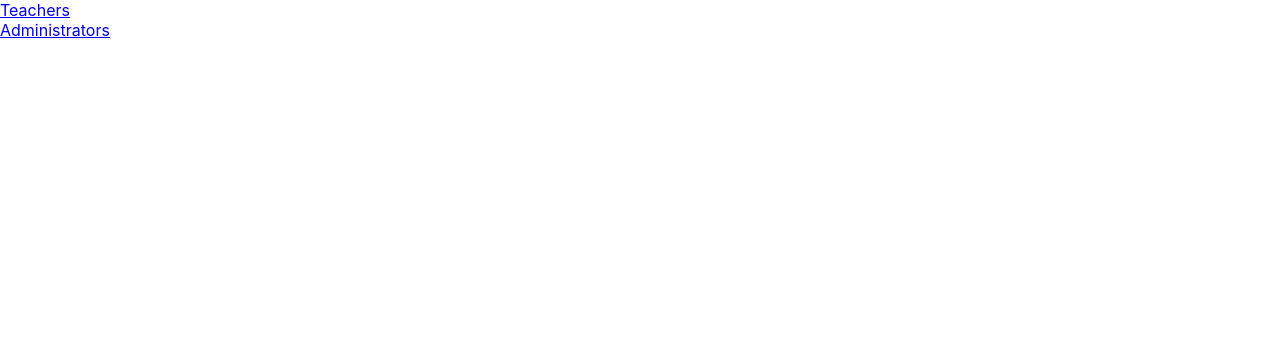
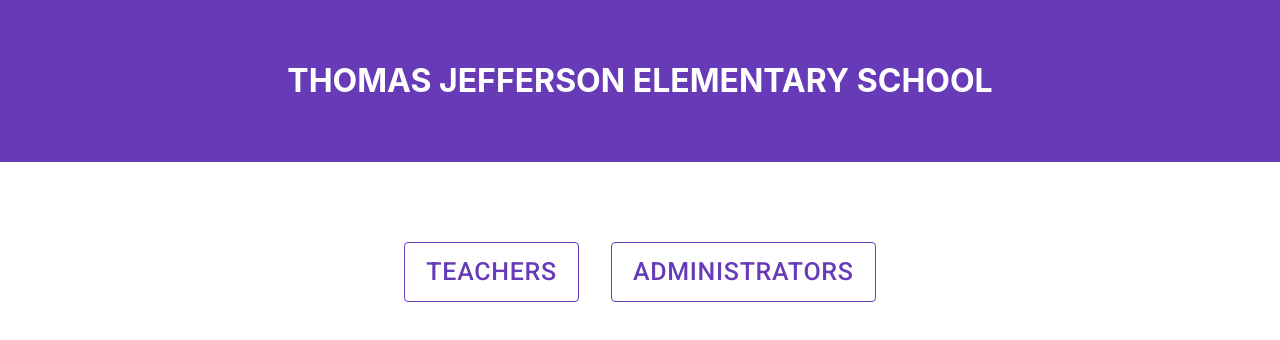
Before and after one commit to jessielu03/Thomas-Jefferson-Elementary-School, a React (Create React App) app in the folder tjes-app/: page / in a window 1280 px wide. Shown: the top 340 px of the page. Built offline with nearby package versions, Linux system fonts and the light colour scheme.

Commit message:
added mui headers and home page

```diff
--- a/tjes-app/src/App.js
+++ b/tjes-app/src/App.js
@@ -1,15 +1,49 @@
 import './App.css';
 import React from "react";
 import {Link} from "react-router-dom";
+import {headerStyle, container, tabStyle, purpleFont, purpleFont2} from './Components/pagescss.js';
+import Button from '@mui/material/Button';
+import Grid from '@mui/material/Grid';
 
 function App() {
   return (
-    <div>
-      <nav>
-        <Link to='/teacher'>Teachers</Link>
+    <div style ={container}>
+      <div style={headerStyle}>
         <br></br>
-        <Link to='/administrator'>Administrators</Link>
-      </nav>
+        <br></br>
+        <h1>THOMAS JEFFERSON ELEMENTARY SCHOOL</h1>
+        <br></br>
+        <br></br>
+      </div>
+      <br></br>
+      <br></br>
+      <br></br>
+      <br></br>
+      <Grid container spacing={4}>
+      <Grid item xs><p fullWidth>    </p></Grid>
+      <Grid item xs><p fullWidth>    </p></Grid>
+        <Grid item xs>
+          <Link to='/teacher'>
+          <Button
+            variant='outlined'
+            size='large'
+            style= {{fontSize:'25px'}}
+            sx={{ color: '#673AB7', borderColor: '#673AB7' }}>Teachers
+          </Button></Link>
+        </Grid>
+        <Grid item xs>
+          <Link to='/administrator'>
+          <Button
+            variant='outlined'
+            size= 'large'
+            style= {{fontSize:'25px'}}
+            sx={{ color: '#673AB7', borderColor: '#673AB7' }}>Administrators
+          </Button></Link>
+        </Grid>
+        <Grid item xs><p fullWidth>    </p></Grid>
+        <Grid item xs><p fullWidth>    </p></Grid>
+      </Grid>
+
     </div>
   );
 }
--- a/tjes-app/src/Components/AdminClassPage.js
+++ b/tjes-app/src/Components/AdminClassPage.js
@@ -7,7 +7,13 @@ import Tab from '@mui/material/Tab';
 import db from '../database';
 import { useLocation } from 'react-router-dom';
 import { updateDoc,doc,getDoc,collection, getDocs, increment } from 'firebase/firestore';
-import {headerStyle,container} from './pagescss.js';
+import {headerStyle, container, tabStyle} from './pagescss.js';
+import SchoolIcon from '@mui/icons-material/School';
+import HomeIcon from '@mui/icons-material/Home';
+import EventIcon from '@mui/icons-material/Event';
+import SpeedIcon from '@mui/icons-material/Speed';
+
+
 function AdminClassPage(props){
     // Props include whatever came from the data base
     const location = useLocation();
@@ -17,7 +23,6 @@ function AdminClassPage(props){
     const id = location.state?.classID;
     const [thisClass, setClass] = useState([])
     const [classList, setClassList] = useState([]);
-    const gradeName = className.charAt(0);
 
     useEffect(() => {
         // const classes = [];
@@ -58,13 +63,20 @@ function AdminClassPage(props){
         <div style ={container}>
             {/* {props.location.state.classN} */}
             <div style={headerStyle}>
-            <h1> Class {className}'s admin page</h1>
-            <Tabs centered>
-                <Tab label="Home" href="/Administrator" />
-                <Tab label="Student Directory" href="./StudentDirectory" />
-                <Tab label="Teacher Directory" href="./TeacherDirectory" />
-            </Tabs>
+                <br></br>
+                <br></br>
+                <h1>CLASS{className}'S CLASS PAGE</h1>
+                <br></br>
+                <Tabs centered>
+                    <Tab style={tabStyle} label={<><HomeIcon />Home</>} href="/" />
+                    <Tab style={tabStyle} label={<><EventIcon />Calendar</>} href="/" />
+                    <Tab style={tabStyle} label={<><SpeedIcon />Admin Dashboard</>} href="/administrator" />
+                    <Tab style={tabStyle} label={<><SchoolIcon />Student Directory</>} href="./StudentDirectory" />
+                    <Tab style={tabStyle} label={<><SchoolIcon />Teacher Directory</>} href="./TeacherDirectory" />
+                </Tabs>
+                <br></br>
             </div>
+
             <div>
             <Grid container spacing={3}>
             <Grid item xs>
--- a/tjes-app/src/Components/Administrator.js
+++ b/tjes-app/src/Components/Administrator.js
@@ -10,14 +10,13 @@ import EventIcon from '@mui/icons-material/Event';
 import { getFirestore, collection, addDoc, doc, getDocs, updateDoc, increment } from "firebase/firestore";
 import Tabs from '@mui/material/Tabs';
 import Tab from '@mui/material/Tab';
-import { common } from '@mui/material/colors';
+import {headerStyle, container, tabStyle} from './pagescss.js';
 import TextField from '@mui/material/TextField';
 import Grid from '@mui/material/Grid';
-import Box from '@mui/material/Box';
 import InputLabel from '@mui/material/InputLabel';
 import MenuItem from '@mui/material/MenuItem';
 import FormControl from '@mui/material/FormControl';
-import Select, { SelectChangeEvent } from '@mui/material/Select';
+import Select from '@mui/material/Select';
 
 function Administrator() {
 
@@ -32,7 +31,7 @@ function Administrator() {
     getDocs(collection(db, "Classes"))
     .then((allClasses) => {
       allClasses.forEach((c) => classes.push({ id: c.id, ...c.data() }))
-      classes.sort()  // TODO
+      classes.sort((a, b) => (a.name > b.name) ? 1 : -1)  // TODO
       setClassList(classes)
     })
     const teachers = []
@@ -54,27 +53,10 @@ function Administrator() {
     }
     addDoc(collection(db, "Classes"), newClass) // add the new response
     .then((docRef) => {
-      setClassList([...classList, {id: docRef.id, ...newClass}])  // update the state variable
+      setClassList([...classList, {id: docRef.id, ...newClass}]);
     })
     .catch((e) => console.error(e))
   }
-
-  const headerStyle = {
-    backgroundColor:"#673AB7",
-    color: common.white,
-    alignItems:"center",
-    justifyContent:'center',
-  }
-  const container ={
-      display:"flex",
-      flexGrow:'1',
-      flexDirection: 'column',
-      textAlign: 'center'
-  }
-  const tabStyle = {
-    color: common.white,
-    textDecoration: 'none'
-  };
 
   return(
     <div style ={container}>
@@ -99,7 +81,7 @@ function Administrator() {
         <Grid item xs><p fullWidth>    </p></Grid>
         <Grid item xs><p fullWidth>    </p></Grid>
         <Grid item xs><p fullWidth>    </p></Grid>
-        <Grid item xs><p fullWidth>New Class: </p></Grid>
+        <Grid item xs><p fullWidth><b>Add a class: </b></p></Grid>
         <Grid item xs>
             <TextField fullWidth
               id="standard-basic"
@@ -126,7 +108,8 @@ function Administrator() {
           </FormControl>
         </Grid>
         <Grid item xs><Button onClick={addClass}
-          sx={{ color: 'white', backgroundColor: '#673AB7' }}>Add</Button></Grid>
+          sx={{ color: 'white', backgroundColor: '#673AB7' }}
+          >Add</Button></Grid>
         <Grid item xs><p fullWidth>    </p></Grid>
         <Grid item xs><p fullWidth>    </p></Grid>
         <Grid item xs><p fullWidth>    </p></Grid>
@@ -145,7 +128,8 @@ function Administrator() {
 
           <Button
           variant='outlined'
-          sx={{ color: 'purple', borderColor: 'purple' }}>Grade {c.name}</Button>
+          sx={{ color: '#673AB7', borderColor: '#673AB7' }}>Grade {c.name}</Button>
+
         </Link>)
       }
     </div>
--- a/tjes-app/src/Components/StudentDirectory.js
+++ b/tjes-app/src/Components/StudentDirectory.js
@@ -6,13 +6,16 @@ import db from "../database.js"
 import IndivStudent from "./indivStudentComp.js"
 import {Link} from "react-router-dom";
 import Button from '@mui/material/Button';
-import SchoolIcon from '@mui/icons-material/School';
 import MenuItem from '@mui/material/MenuItem';
 import InputLabel from '@mui/material/InputLabel';
 import Select from '@mui/material/Select';
-import {headerStyle,container} from './pagescss.js';
 import Tabs from '@mui/material/Tabs';
 import Tab from '@mui/material/Tab';
+import {headerStyle, container, tabStyle} from './pagescss.js';
+import SchoolIcon from '@mui/icons-material/School';
+import HomeIcon from '@mui/icons-material/Home';
+import EventIcon from '@mui/icons-material/Event';
+import SpeedIcon from '@mui/icons-material/Speed';
 
 // create a form where admin can input all fields to create new student
 function StudentDirectory(){
@@ -75,12 +78,18 @@ function StudentDirectory(){
       return (//put in links above the h1
         <div style ={container}>
           <div style={headerStyle}>
-            <h1> Student Directory</h1>
+            <br></br>
+            <br></br>
+            <h1>STUDENT DIRECTORY</h1>
+            <br></br>
             <Tabs centered>
-                <Tab label="Home" href="/Administrator" />
-                <Tab label="Teacher Directory" href="./TeacherDirectory" />
+                <Tab style={tabStyle} label={<><HomeIcon />Home</>} href="/" />
+                <Tab style={tabStyle} label={<><EventIcon />Calendar</>} href="/" />
+                <Tab style={tabStyle} label={<><SpeedIcon />Admin Dashboard</>} href="/administrator" />
+                <Tab style={tabStyle} label={<><SchoolIcon />Teacher Directory</>} href="./TeacherDirectory" />
             </Tabs>
-            </div>
+            <br></br>
+          </div>
 
           <div className="studentDirectory">
             <center>
--- a/tjes-app/src/Components/TeacherDirectory.js
+++ b/tjes-app/src/Components/TeacherDirectory.js
@@ -6,10 +6,13 @@ import db from "../database.js"
 import IndivTeacher from "./IndivTeacherComp.js"
 import {Link} from "react-router-dom";
 import Button from '@mui/material/Button';
-import SchoolIcon from '@mui/icons-material/School';
 import Tabs from '@mui/material/Tabs';
 import Tab from '@mui/material/Tab';
-import {headerStyle,container} from './pagescss.js';
+import {headerStyle, container, tabStyle} from './pagescss.js';
+import SchoolIcon from '@mui/icons-material/School';
+import HomeIcon from '@mui/icons-material/Home';
+import EventIcon from '@mui/icons-material/Event';
+import SpeedIcon from '@mui/icons-material/Speed';
 
 
 import Grid from "@material-ui/core/Grid";
@@ -80,12 +83,18 @@ function TeacherDirectory(){
       return (//put in links above the h1
         <div style ={container}>
           <div style={headerStyle}>
-          <h1> Teacher Directory</h1>
+            <br></br>
+            <br></br>
+            <h1>TEACHER DIRECTORY</h1>
+            <br></br>
             <Tabs centered>
-                <Tab label="Home" href="/Administrator" />
-                <Tab label="Student Directory" href="./StudentDirectory" />
+                <Tab style={tabStyle} label={<><HomeIcon />Home</>} href="/" />
+                <Tab style={tabStyle} label={<><EventIcon />Calendar</>} href="/" />
+                <Tab style={tabStyle} label={<><SpeedIcon />Admin Dashboard</>} href="/administrator" />
+                <Tab style={tabStyle} label={<><SchoolIcon />Student Directory</>} href="./StudentDirectory" />
             </Tabs>
-            </div>
+            <br></br>
+          </div>
           <div className="teacherDirectory">
             <center>
               <h3>Add a Teacher:</h3>
--- a/tjes-app/src/Components/pagescss.js
+++ b/tjes-app/src/Components/pagescss.js
@@ -1,16 +1,29 @@
+import { common } from '@mui/material/colors';
+
 // function pagescss(){
     const headerStyle = {
         backgroundColor:"#673AB7",
-        // padding:'1.5em',
+        color: common.white,
         alignItems:"center",
         justifyContent:'center',
-        fontFamily:"Hanalei Fill",
-        // borderRadius:"25%
       }
+
     const container ={
         display:"flex",
         flexGrow:'1',
         flexDirection: 'column',
         textAlign: 'center'
     }
-export{headerStyle,container};
+    const tabStyle = {
+        color: common.white,
+        textDecoration: 'none'
+    }
+    const purpleFont = {
+        color: "#673AB7",
+        fontSize: '40px'
+    }
+    const purpleFont2 = {
+        color: "#673AB7",
+        fontSize: '30px'
+    }
+export{headerStyle, container, tabStyle, purpleFont, purpleFont2};
```
